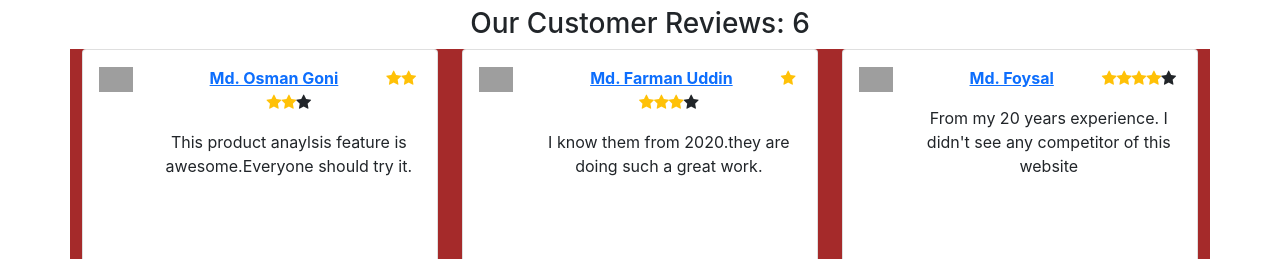
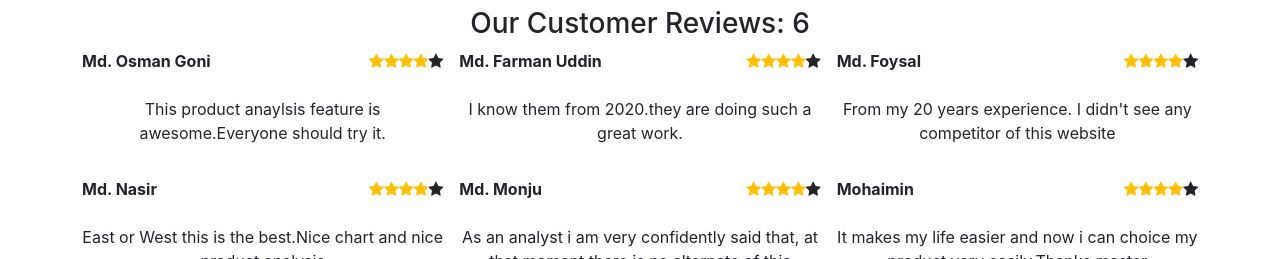
Before and after one commit to osman-goni-cse/Product-Analysis, a React (Create React App) app: page / in a window 1280 px wide. Shown: the part 693-952 px from the top of the page. Built offline with nearby package versions, Linux system fonts and the light colour scheme; grey boxes are pictures that could not be loaded.

Commit message:
reviews also show in reviews route using custom hooks

```diff
--- a/src/components/Home/Home.css
+++ b/src/components/Home/Home.css
@@ -1,3 +1,7 @@
 .card {
   height: 600px;
 }
+
+.home-review a{
+
+}
--- a/src/components/Home/Home.js
+++ b/src/components/Home/Home.js
@@ -2,7 +2,7 @@ import React, { useEffect, useState } from "react";
 import { Link } from "react-router-dom";
 import useReviews from "../../hooks/useReviews";
 import Review from "../Review/Review";
-import './Home.css'
+import "./Home.css";
 
 const Home = () => {
   const [analysisProduct, setAnalysisProduct] = useState([]);
@@ -16,6 +16,8 @@ const Home = () => {
   // console.log(analysisProduct);
 
   const [reviews, setReviews] = useReviews();
+
+  let count = 0;
 
   return (
     <div className="mt-5">
@@ -45,22 +47,27 @@ const Home = () => {
                 alt="..."
               />
             ))}
-            <div className="card-body">
-
-            </div>
+            <div className="card-body"></div>
           </div>
         </div>
       </div>
-      <h3 className="text-center mt-2">Our Customer Reviews: {reviews.length} </h3>
+      <h3 className="text-center mt-2">
+        Our Customer Reviews: {reviews.length}{" "}
+      </h3>
 
-      <div className="row row-cols-3 row-cols-md-3 g-4">
-        {
-          reviews.map(review => <Review key={review.id} review={review}> </Review>)
-        }
+      <div className="row row-cols-1 row-cols-md-3 g-3 home-review">
+        {reviews.map((review) => (
+          <Review key={review.id} review={review}>
+            {" "}
+          </Review>
+        ))}
+
       </div>
-      <Link to='/reviews'>
+      <Link to="/reviews">
+          <div className="d-flex justify-content-center mt-3">
           <button className="btn btn-primary">See All reviews</button>
-      </Link>
+          </div>
+        </Link>
     </div>
   );
 };
--- a/src/components/Review/Review.css
+++ b/src/components/Review/Review.css
@@ -1,4 +1,9 @@
-.custom {
-  background-color: brown;
-  height: 400px;
+.main-review-container {
+  /* border: 1px solid sandybrown; */
 }
+
+.review-container {
+  display: flex;
+  align-items: center;
+  justify-content: space-between;
+}
--- a/src/components/Review/Review.js
+++ b/src/components/Review/Review.js
@@ -1,12 +1,45 @@
 import React from "react";
-import './Review.css'
+import "./Review.css";
 
 const Review = (props) => {
-  const {name, comment} = props.review;
+  const { name, comment } = props.review;
   // console.log(props);
 
   return (
-    <div className="col custom">
+    <div className="col main-review-container">
+      <div className="review-container">
+        <strong>{name}</strong>
+        <div className="rating">
+          <span className="float-right">
+            <i className="text-warning fa fa-star"></i>
+          </span>
+          <span className="float-right">
+            <i className="text-warning fa fa-star"></i>
+          </span>
+          <span className="float-right">
+            <i className="text-warning fa fa-star"></i>
+          </span>
+          <span className="float-right">
+            <i className="text-warning fa fa-star"></i>
+          </span>
+          <span className="float-right">
+            <i className="fa fa-star"></i>
+          </span>
+        </div>
+      </div>
+      <div className="comment-review">
+        <br></br>
+        <p>{comment}</p>
+      </div>
+    </div>
+  );
+};
+
+export default Review;
+
+/*
+
+<div className="col custom">
       <div className="card">
         <div className="card-body">
           <div className="row">
@@ -50,7 +83,4 @@ const Review = (props) => {
         </div>
       </div>
     </div>
-  );
-};
-
-export default Review;
+*/
--- a/src/components/Reviews/Reviews.js
+++ b/src/components/Reviews/Reviews.js
@@ -1,9 +1,22 @@
 import React from 'react';
+import useReviews from '../../hooks/useReviews';
+import Review from '../Review/Review';
 
 const Reviews = () => {
+
+  const [reviews, setReviews] = useReviews();
+
   return (
     <div>
-      <h1>All reviews</h1>
+      <h1 className='my-5'>All reviews: {reviews.length} </h1>
+      <div className="row row-cols-1 row-cols-md-3 g-3 home-review">
+        {reviews.map((review) => (
+          <Review key={review.id} review={review}>
+
+          </Review>
+        ))}
+
+      </div>
     </div>
   );
 };
```
